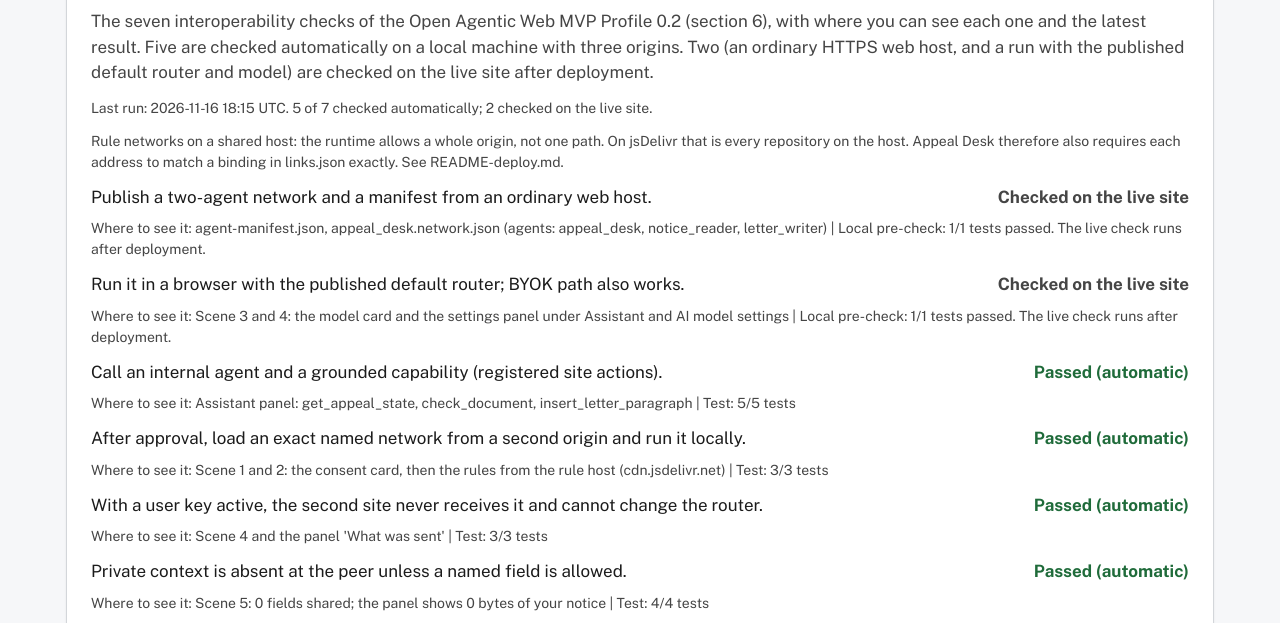
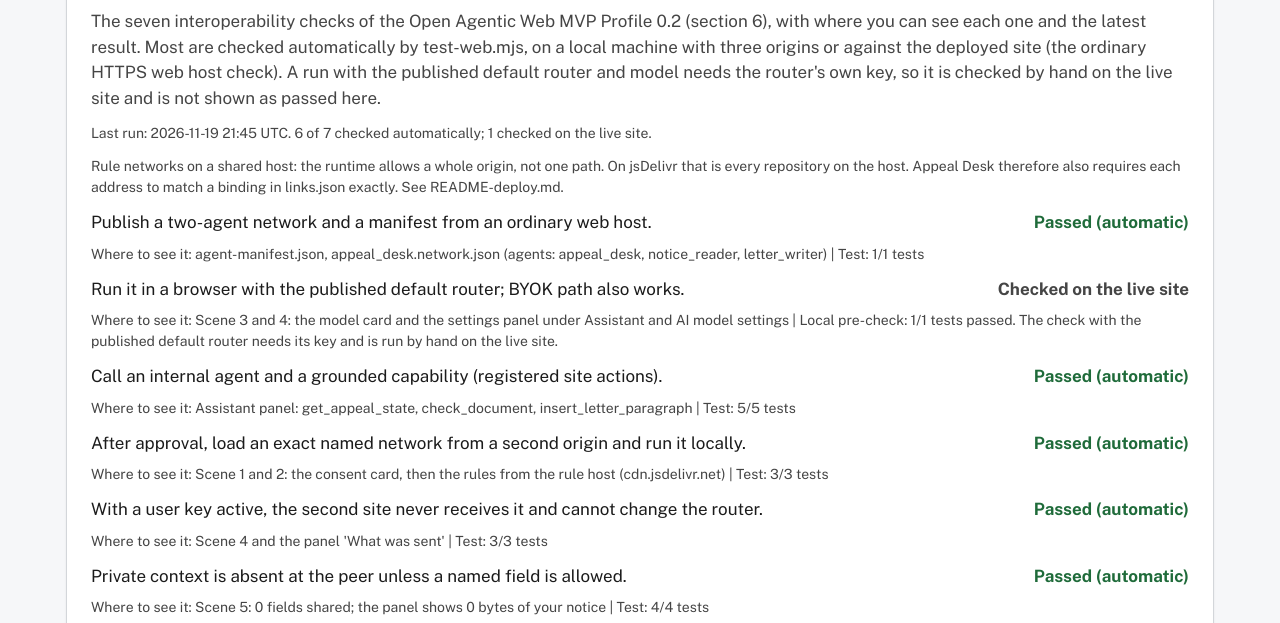
Before and after one commit to Gooreum/gongmojeon-demos, a plain HTML site: page devpost-cognizant-agenticweb/conformance.html in a window 1280 px wide. Shown: the part 145-768 px from the top of the page. Drawn offline with Linux system fonts and the light colour scheme.

Commit message:
feat: devpost-cognizant-agenticweb 시연 웹 갱신

```diff
--- a/devpost-cognizant-agenticweb/conformance-results.json
+++ b/devpost-cognizant-agenticweb/conformance-results.json
@@ -1,9 +1,9 @@
 {
-  "ran_at": "2026-11-16 18:15 UTC",
+  "ran_at": "2026-11-19 21:45 UTC",
   "checks": [
     {
       "id": "c1",
-      "scope": "live",
+      "scope": "local",
       "pass": true,
       "detail": "1/1 tests"
     },
@@ -113,7 +113,7 @@
     {
       "name": "config: deployed peers use jsDelivr gh URLs with a tag slot and the short ad/ folder",
       "pass": true,
-      "detail": "{\"aca_appeal_rules\":\"https://cdn.jsdelivr.net/gh/Gooreum/gongmojeon-demos@TAG/ad/aca/aca_appeal_rules\",\"erisa_claims_rules\":\"https://cdn.jsdelivr.net/gh/Gooreum/gongmojeon-demos@TAG/ad/erisa/erisa_claims_rules\",\"tampered\":\"https://cdn.jsdelivr.net/gh/Gooreum/gongmojeon-demos@TAG/ad/tam/aca_appeal_ru"
+      "detail": "{\"aca_appeal_rules\":\"https://cdn.jsdelivr.net/gh/Gooreum/gongmojeon-demos@ad-v1/ad/aca/aca_appeal_rules\",\"erisa_claims_rules\":\"https://cdn.jsdelivr.net/gh/Gooreum/gongmojeon-demos@ad-v1/ad/erisa/erisa_claims_rules\",\"tampered\":\"https://cdn.jsdelivr.net/gh/Gooreum/gongmojeon-demos@ad-v1/ad/tam/aca_app"
     },
     {
       "name": "config: the three deployed peer tool names stay distinct (tag @ad-v1)",
@@ -128,12 +128,12 @@
     {
       "name": "links.json: spec format, binds the three rule networks of the active set, no test-only copy",
       "pass": true,
-      "detail": "{\"version\":1,\"networks\":{\"appeal_desk\":{\"aca_appeal_rules\":\"http://localhost:8081/aca_appeal_rules/aca_appeal_rules\",\"erisa_claims_rules\":\"http://localhost:8081/erisa_claims_rules/erisa_claims_rules\",\"medicare_advantage_rules\":\"http://localhost:8081/medicare_advantage_rules/medicare_advantage_rules\""
+      "detail": "{\"version\":1,\"networks\":{\"appeal_desk\":{\"aca_appeal_rules\":\"https://cdn.jsdelivr.net/gh/Gooreum/gongmojeon-demos@ad-v1/ad/aca/aca_appeal_rules\",\"erisa_claims_rules\":\"https://cdn.jsdelivr.net/gh/Gooreum/gongmojeon-demos@ad-v1/ad/erisa/erisa_claims_rules\",\"medicare_advantage_rules\":\"https://cdn.jsdeli"
     },
     {
       "name": "partner-demo/links.json: spec format {version, networks:{<network>:{<symbol>:<url>}}}",
       "pass": true,
-      "detail": "{\"version\":1,\"networks\":{\"maple_street_billing_help\":{\"aca_appeal_rules\":\"http://localhost:8081/aca_appeal_rules/aca_appeal_rules\"}}}"
+      "detail": "{\"version\":1,\"networks\":{\"maple_street_billing_help\":{\"aca_appeal_rules\":\"https://cdn.jsdelivr.net/gh/Gooreum/gongmojeon-demos@ad-v1/ad/aca/aca_appeal_rules\"}}}"
     },
     {
       "name": "rules: Medicare Advantage values (60 days, 30/60/7 days, 72 hours, automatic outside review), section anchors, verified",
@@ -159,6 +159,11 @@
       "name": "scene 1: rules came from the second origin",
       "pass": true,
       "detail": ""
+    },
+    {
+      "name": "scene 1: rule files were fetched from the configured rule origin https://cdn.jsdelivr.net",
+      "pass": true,
+      "detail": "https://cdn.jsdelivr.net/gh/Gooreum/gongmojeon-demos@ad-v1/ad/aca/agent-manifest.json https://cdn.jsdelivr.net/gh/Gooreum/gongmojeon-demos@ad-v1/ad/aca/aca_appeal_rules.network.json https://cdn.jsdelivr.net/gh/Gooreum/gongmojeon-demos@ad-v1/ad/aca/links.json"
     },
     {
       "name": "scene 1: consent card named the publisher before loading",
@@ -323,12 +328,27 @@
     {
       "name": "scene 6: the partner page (other origin) answers from the rule network, date 14 days before today + 180",
       "pass": true,
-      "detail": "Your appeal deadline\n\nSunday, May 2, 2027\n\n180 days from the date on the letter. Source: 45 CFR 147.136. File early.\n\nRules loaded from localhost:8081 (ACA appeal rules). Not legal advice."
+      "detail": "Your appeal deadline\n\nSunday, May 2, 2027\n\n180 days from the date on the letter. Source: 45 CFR 147.136. File early.\n\nRules loaded from cdn.jsdelivr.net (ACA appeal rules), checked before use. Not legal advice."
     },
     {
       "name": "scene 6: the 'How this page gets the rules' box shows the real links.json and the clinic is Maple Street",
       "pass": true,
       "detail": ""
+    },
+    {
+      "name": "scene 6: the partner page runs the official runtime and loaded its own network",
+      "pass": true,
+      "detail": "{\"net\":\"maple_street_billing_help\",\"peers\":[\"https://cdn.jsdelivr.net\"],\"cached\":true}"
+    },
+    {
+      "name": "partner-demo: valid manifest (peer_policy, allowed_peers is the rule origin) and a 1-agent network",
+      "pass": true,
+      "detail": "[\"https://cdn.jsdelivr.net\"]"
+    },
+    {
+      "name": "partner-demo: the network's peer reference is the same address as its links.json binding",
+      "pass": true,
+      "detail": "[\"https://cdn.jsdelivr.net/gh/Gooreum/gongmojeon-demos@ad-v1/ad/aca/aca_appeal_rules\"]"
     },
     {
       "name": "check 1: two or more agents, instructions under 5,000 characters, manifest with peer_policy and allowed_peers, links.json",
@@ -368,7 +388,7 @@
     {
       "name": "check 4: exact named network from a second origin, run in the caller's browser",
       "pass": true,
-      "detail": "{\"name\":\"aca_appeal_rules\",\"origin\":\"http://localhost:8081\",\"top\":\"http://127.0.0.1:8080\"}"
+      "detail": "{\"name\":\"aca_appeal_rules\",\"origin\":\"https://cdn.jsdelivr.net\",\"top\":\"https://gooreum.github.io\"}"
     },
     {
       "name": "check 6: peers only received body-less GET requests (no private context)",
@@ -391,9 +411,9 @@
       "detail": ""
     },
     {
-      "name": "conformance page: '5 of 7 checked automatically; 2 checked on the live site', checks 1 and 2 not shown as passed",
+      "name": "conformance page: '6 of 7 checked automatically; 1 checked on the live site'",
       "pass": true,
-      "detail": "Last run: 2026-11-16 18:14 UTC. 5 of 7 checked automatically; 2 checked on the live site."
+      "detail": "Last run: 2026-11-19 21:45 UTC. 6 of 7 checked automatically; 1 checked on the live site."
     },
     {
       "name": "layout 390px: no horizontal scroll",
--- a/devpost-cognizant-agenticweb/conformance.html
+++ b/devpost-cognizant-agenticweb/conformance.html
@@ -13,7 +13,7 @@
 <main>
   <section class="card">
     <h1>Compliance checks</h1>
-    <p class="lead">The seven interoperability checks of the Open Agentic Web MVP Profile 0.2 (section 6), with where you can see each one and the latest result. Five are checked automatically on a local machine with three origins. Two (an ordinary HTTPS web host, and a run with the published default router and model) are checked on the live site after deployment.</p>
+    <p class="lead">The seven interoperability checks of the Open Agentic Web MVP Profile 0.2 (section 6), with where you can see each one and the latest result. Most are checked automatically by test-web.mjs, on a local machine with three origins or against the deployed site (the ordinary HTTPS web host check). A run with the published default router and model needs the router's own key, so it is checked by hand on the live site and is not shown as passed here.</p>
     <p class="hint" id="meta">Reading results...</p>
     <p class="hint" id="origin-note">Rule networks on a shared host: the runtime allows a whole origin, not one path. On jsDelivr that is every repository on the host. Appeal Desk therefore also requires each address to match a binding in links.json exactly. See README-deploy.md.</p>
     <ol class="cl" id="list"></ol>
@@ -49,7 +49,7 @@ const CHECKS = [
     s.className = "res " + (live ? "none" : r ? (r.pass ? "pass" : "fail") : "none");
     s.textContent = live ? "Checked on the live site" : r ? (r.pass ? "Passed (automatic)" : "Failed") : "Not run";
     const w = document.createElement("p"); w.className = "where"; w.append("Where to see it: ", where.replace("{host}", host));
-    if (r?.detail) w.append(" | " + (live ? "Local pre-check: " : "Test: ") + r.detail + (live && r.pass ? " passed. The live check runs after deployment." : ""));
+    if (r?.detail) w.append(" | " + (live ? "Local pre-check: " : "Test: ") + r.detail + (live && r.pass ? " passed. The check with the published default router needs its key and is run by hand on the live site." : ""));
     li.append(p, s, w); list.append(li);
   }
 })();
```
